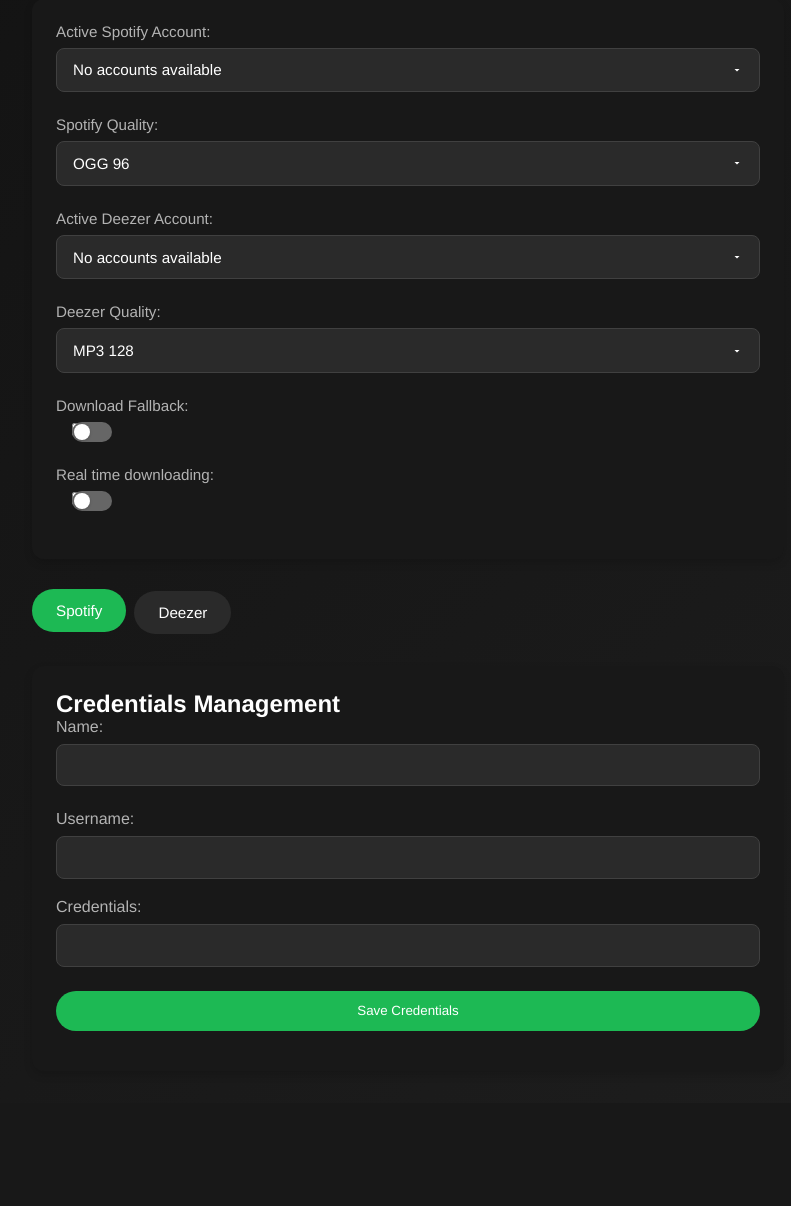
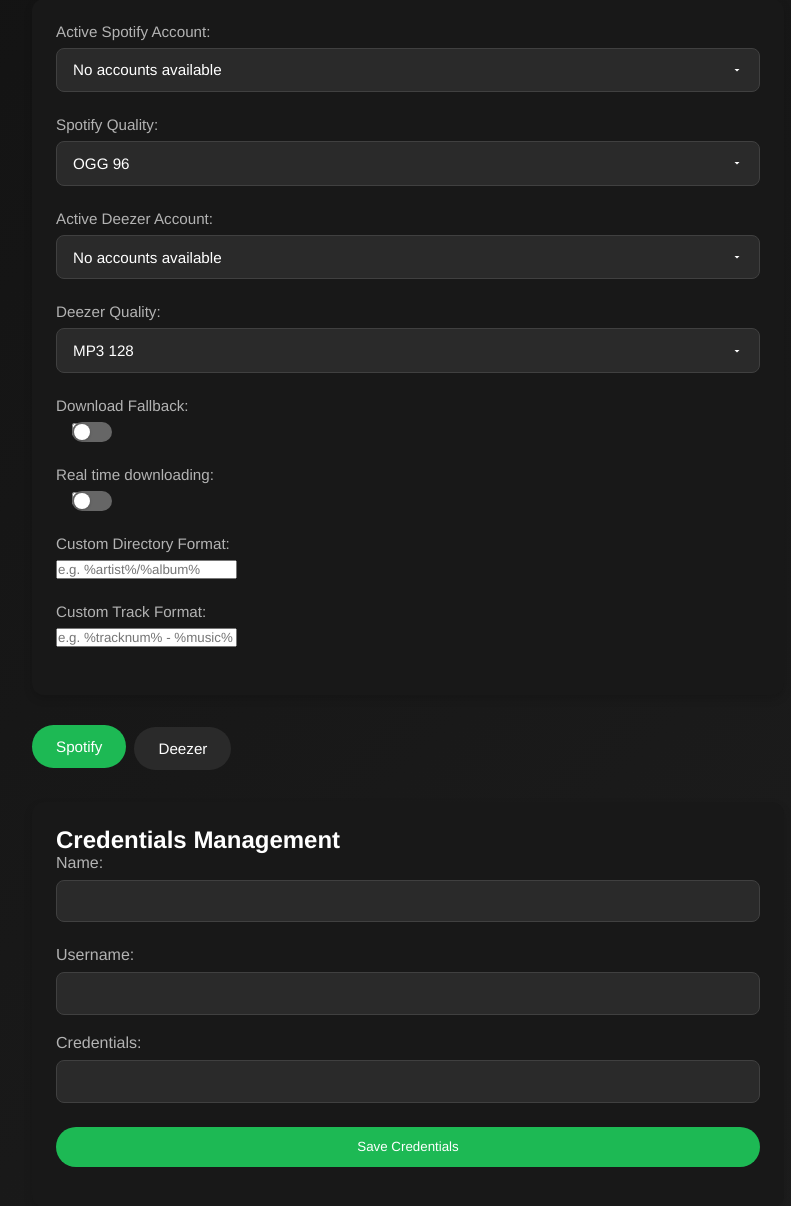
Before and after one commit to spotizerr-dev/spotizerr, a Flask app: page /config in a window 1280 px wide. Shown: the part 134-1340 px from the top of the page, without its empty margins (232-1023 px from the left). Before the commit the page ends 1165 px from the top, so only its background shows below. Run offline with Flask 3, Linux system fonts and the light colour scheme; data that the repository does not hold is empty.

Commit message:
first config frontend draft

```diff
--- a/static/js/config.js
+++ b/static/js/config.js
@@ -70,6 +70,10 @@
   // Account select changes
   document.getElementById('spotifyAccountSelect').addEventListener('change', saveConfig);
   document.getElementById('deezerAccountSelect').addEventListener('change', saveConfig);
+
+  // New formatting settings change listeners
+  document.getElementById('customDirFormat').addEventListener('change', saveConfig);
+  document.getElementById('customTrackFormat').addEventListener('change', saveConfig);
 }
 
 async function updateAccountSelectors() {
@@ -279,7 +283,10 @@
     fallback: document.getElementById('fallbackToggle').checked,
     spotifyQuality: document.getElementById('spotifyQualitySelect').value,
     deezerQuality: document.getElementById('deezerQualitySelect').value,
-    realTime: document.getElementById('realTimeToggle').checked
+    realTime: document.getElementById('realTimeToggle').checked,
+    // Save the new formatting settings
+    customDirFormat: document.getElementById('customDirFormat').value,
+    customTrackFormat: document.getElementById('customTrackFormat').value
   };
   localStorage.setItem('activeConfig', JSON.stringify(config));
 }
@@ -292,6 +299,9 @@
   document.getElementById('spotifyQualitySelect').value = saved.spotifyQuality || 'NORMAL';
   document.getElementById('deezerQualitySelect').value = saved.deezerQuality || 'MP3_128';
   document.getElementById('realTimeToggle').checked = !!saved.realTime;
+  // Load the new formatting settings. If not set, you can choose to default to an empty string or a specific format.
+  document.getElementById('customDirFormat').value = saved.customDirFormat || '';
+  document.getElementById('customTrackFormat').value = saved.customTrackFormat || '';
 }
 
 function showConfigError(message) {
--- a/templates/config.html
+++ b/templates/config.html
@@ -64,6 +64,23 @@
           <span class="slider"></span>
         </label>
       </div>
+      <!-- New Formatting Options -->
+      <div class="config-item">
+        <label>Custom Directory Format:</label>
+        <input
+          type="text"
+          id="customDirFormat"
+          placeholder="e.g. %artist%/%album%"
+        />
+      </div>
+      <div class="config-item">
+        <label>Custom Track Format:</label>
+        <input
+          type="text"
+          id="customTrackFormat"
+          placeholder="e.g. %tracknum% - %music%"
+        />
+      </div>
     </div>
 
     <div class="service-tabs">
```
